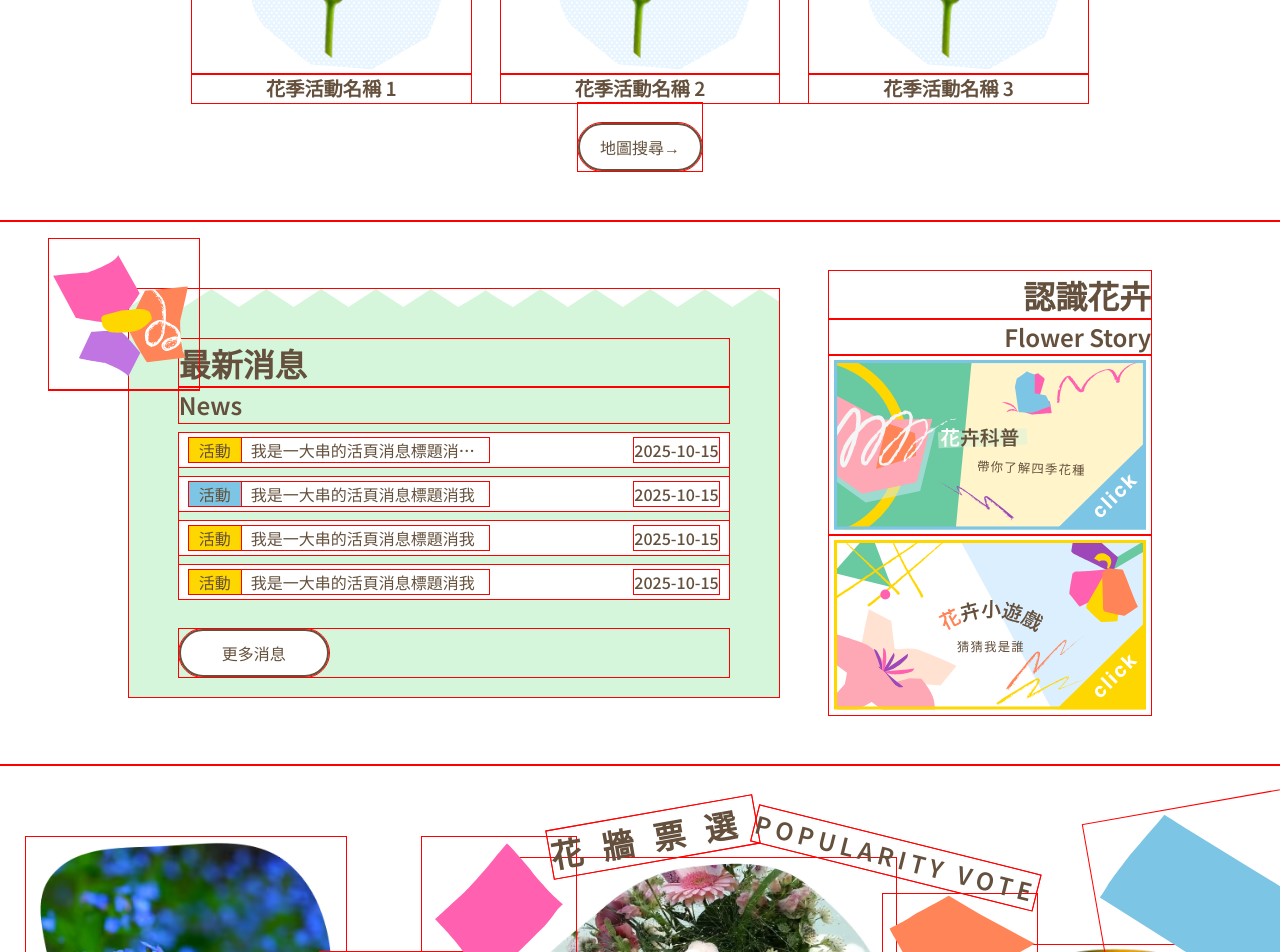
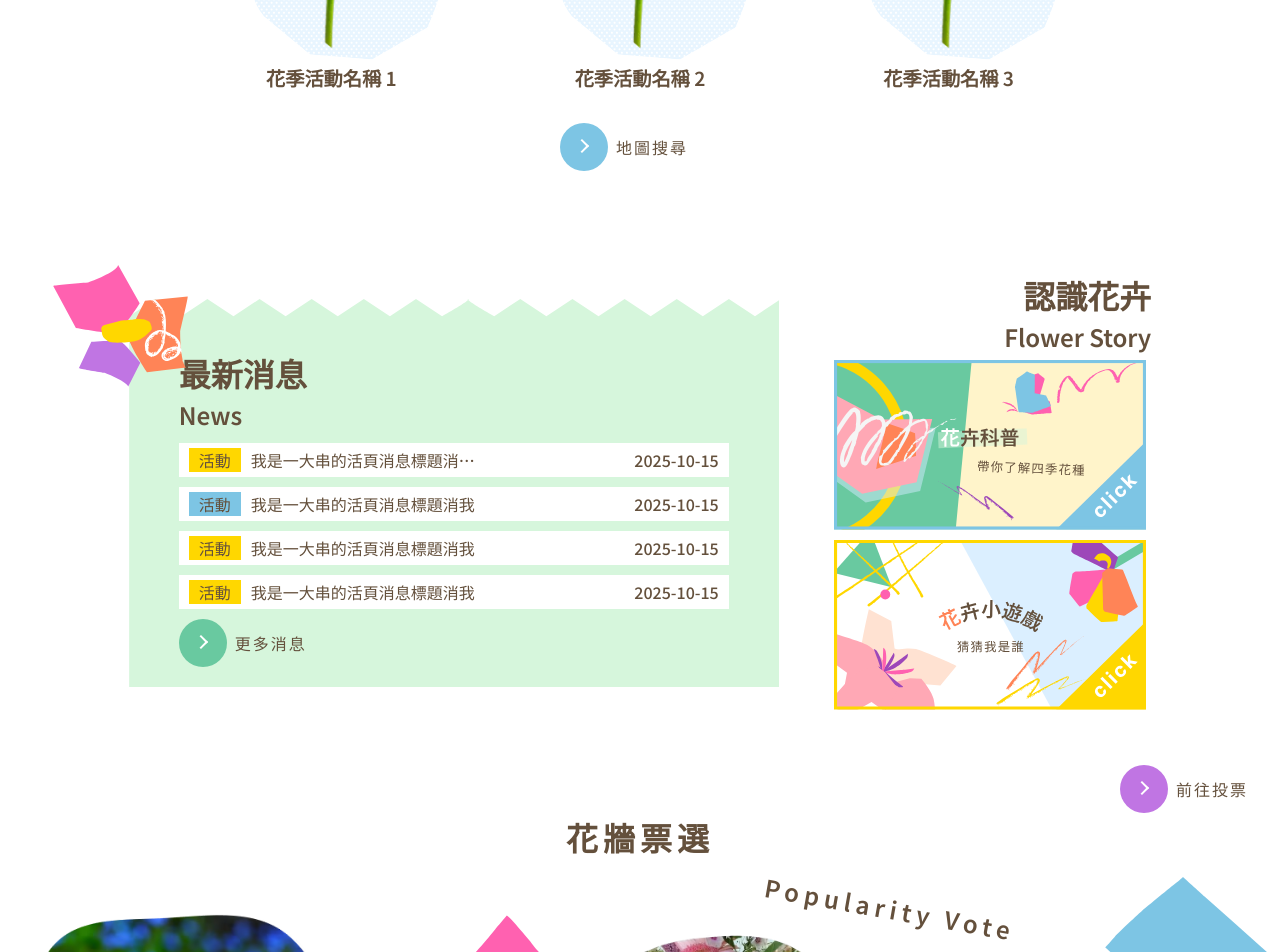
Before and after one commit to OvOpenguin/myBloomProject, a React (Vite) app: page /wall in a window 1280 px wide. Shown: the part 1140-2092 px from the top of the page. Built offline with nearby package versions, Linux system fonts and the light colour scheme.

Commit message:
0904-更新首頁按鈕和menu背景線段距離

```diff
--- a/src/pages/Home.jsx
+++ b/src/pages/Home.jsx
@@ -47,6 +47,7 @@ import hfw2 from '../images/home/homefwro2.svg'
 import { IoIosArrowDropleft } from "react-icons/io";
 import { IoIosArrowDropright } from "react-icons/io";
 import { BsArrowUpRightCircleFill } from "react-icons/bs";
+import { IoIosArrowForward } from "react-icons/io";
 
 
 
@@ -195,7 +196,7 @@ const App = () => {
 
                     {/* 主副標 */}
                     <h2>近期活動</h2>
-                    <h3>Recent vents</h3>
+                    <h3>Recent Events</h3>
 
 
                     {/* Swiper測試 */}
@@ -250,7 +251,14 @@ const App = () => {
 
 
                     {/* 地圖搜尋btn */}
-                    <Link to="./map"><div className="homeBtn">地圖搜尋→</div></Link>
+                    <Link to="./map">
+                        <button className="h-btn-map">
+                            <span className="circle">
+                                <span className="icon arrow"></span>
+                            </span>
+                            <span className="btn-text">地圖搜尋</span>
+                        </button>
+                    </Link>
 
                 </section>
 
@@ -276,7 +284,16 @@ const App = () => {
                                 <li><div><p><span className="tag1">活動</span>我是一大串的活頁消息標題消我</p></div><time className="itime">2025-10-15</time></li>
                                 <li><div><p><span className="tag1">活動</span>我是一大串的活頁消息標題消我</p></div><time className="itime">2025-10-15</time></li>
                             </ul>
-                            <Link to="./news"><div className="homeBtn">更多消息</div></Link>
+
+                            {/* 更多消息按鈕 */}
+                            <Link to="./news">
+                                <button className="h-btn-news">
+                                    <span className="circle">
+                                        <span className="icon arrow"></span>
+                                    </span>
+                                    <span className="btn-text">更多消息</span>
+                                </button>
+                            </Link>
                         </div>
 
                         <div className="home-story">
@@ -316,9 +333,18 @@ const App = () => {
 
                 <section className="home-vote">
                     <div className="home-inner">
+                        <Link to="./wall">
+                                <button className="h-btn-wall">
+                                    <span className="circle">
+                                        <span className="icon arrow"></span>
+                                    </span>
+                                    <span className="btn-text">前往投票</span>
+                                </button>
+                            </Link>
+                        <div className="h-v-title">
+                            <div className="hv t1"><h2>花牆票選</h2><h3>Popularity Vote</h3></div>
+                        </div>
                         <div className="h-v-photos">
-                            <div className="hv t1"><h2>花牆票選</h2></div>
-                            <div className="hv t2"><h3>POPULARITY VOTE</h3></div>
                             <div className="hv p1"><img src={hfwr1} alt="" /></div>
                             <div className="hv p2"><img src={hfwr2} alt="" /></div>
                             <div className="hv p3"><img src={hfwr3} alt="" /></div>
--- a/src/sass/home.scss
+++ b/src/sass/home.scss
@@ -5,7 +5,7 @@
 
 // outline check
 * {
-   outline: 1px solid red;
+    // outline: 1px solid red;
 }
 
 // swiper 設定
@@ -114,14 +114,259 @@
 
 
 /* home共用區 */
-.homeBtn {
-    color: $brown-100;
-    padding: 10px 20px;
-    border: 2px solid $brown-100;
-    border-radius: 999px;
-    background-color: #fff;
-    margin-top: 20px;
-}
+
+button {
+        position: relative;
+        display: inline-block;
+        cursor: pointer;
+        outline: none;
+        border: 0;
+        vertical-align: middle;
+        text-decoration: none;
+        background: transparent;
+        padding: 0;
+        font-size: inherit;
+        font-family: inherit;
+
+        // 地圖搜尋按鈕
+        &.h-btn-map {
+            width: 10rem;
+            height: auto;
+            margin-top: 30px;
+
+            .circle {
+                transition: all 0.45s cubic-bezier(0.65, 0, .076, 1);
+                position: relative;
+                display: block;
+                margin: 0;
+                width: 3rem;
+                height: 3rem;
+                background: #7DC5E4;
+                border-radius: 99px;
+
+                .icon {
+                    transition: all 0.45s cubic-bezier(0.65, 0, .076, 1);
+                    position: absolute;
+                    top: 0;
+                    bottom: 0;
+                    margin: auto;
+                    background: #fff;
+
+                    &.arrow {
+                        transition: all 0.45s cubic-bezier(0.65, 0, .076, 1);
+                        left: 0.625rem;
+                        width: 1.125rem;
+                        height: 0.125rem;
+                        background: none;
+
+                        &::before {
+                            position: absolute;
+                            content: '';
+                            top: -0.25rem;
+                            right: 0.0625rem;
+                            width: 0.625rem;
+                            height: 0.625rem;
+                            border-top: 0.125rem solid #fff;
+                            border-right: 0.125rem solid #fff;
+                            transform: rotate(45deg);
+                        }
+                    }
+                }
+            }
+
+            .btn-text {
+                transition: all 0.45s cubic-bezier(0.65, 0, .076, 1);
+                position: absolute;
+                top: 0px;
+                left: 0;
+                right: 0;
+                padding: 12px;
+                margin-left: 24px;
+                color: #64503C;
+                font-weight: 400;
+                line-height: 1.6;
+                text-align: center;
+                letter-spacing: 2px;
+
+            }
+        }
+
+        &:hover {
+            .circle {
+                width: 100%;
+
+                .icon {
+                    &.arrow {
+                        background: #fff;
+                        transform: translate(1rem, 0);
+                    }
+                }
+            }
+            .btn-text {
+                color: #fff;
+            }
+        }
+
+        // 更多消息按鈕
+        &.h-btn-news {
+            width: 10rem;
+            height: auto;
+
+            .circle {
+                transition: all 0.45s cubic-bezier(0.65, 0, .076, 1);
+                position: relative;
+                display: block;
+                margin: 0;
+                width: 3rem;
+                height: 3rem;
+                background: #69C9A0;
+                border-radius: 99px;
+
+                .icon {
+                    transition: all 0.45s cubic-bezier(0.65, 0, .076, 1);
+                    position: absolute;
+                    top: 0;
+                    bottom: 0;
+                    margin: auto;
+                    background: #fff;
+
+                    &.arrow {
+                        transition: all 0.45s cubic-bezier(0.65, 0, .076, 1);
+                        left: 0.625rem;
+                        width: 1.125rem;
+                        height: 0.125rem;
+                        background: none;
+
+                        &::before {
+                            position: absolute;
+                            content: '';
+                            top: -0.25rem;
+                            right: 0.0625rem;
+                            width: 0.625rem;
+                            height: 0.625rem;
+                            border-top: 0.125rem solid #fff;
+                            border-right: 0.125rem solid #fff;
+                            transform: rotate(45deg);
+                        }
+                    }
+                }
+            }
+
+            .btn-text {
+                transition: all 0.45s cubic-bezier(0.65, 0, .076, 1);
+                position: absolute;
+                top: 0px;
+                left: 0;
+                right: 0;
+                padding: 12px;
+                margin-left: 24px;
+                color: #64503C;
+                font-weight: 400;
+                line-height: 1.6;
+                text-align: center;
+                letter-spacing: 2px;
+
+            }
+        }
+
+        &:hover {
+            .circle {
+                width: 100%;
+
+                .icon {
+                    &.arrow {
+                        background: #fff;
+                        transform: translate(1rem, 0);
+                    }
+                }
+            }
+            .btn-text {
+                color: #fff;
+            }
+        }
+
+        // 花牆按鈕
+        &.h-btn-wall {
+            width: 10rem;
+            height: auto;
+            display: flex;
+            justify-self: flex-end;
+
+            .circle {
+                transition: all 0.45s cubic-bezier(0.65, 0, .076, 1);
+                position: relative;
+                display: block;
+                margin: 0;
+                width: 3rem;
+                height: 3rem;
+                background: #C075E3;
+                border-radius: 99px;
+
+                .icon {
+                    transition: all 0.45s cubic-bezier(0.65, 0, .076, 1);
+                    position: absolute;
+                    top: 0;
+                    bottom: 0;
+                    margin: auto;
+                    background: #fff;
+
+                    &.arrow {
+                        transition: all 0.45s cubic-bezier(0.65, 0, .076, 1);
+                        left: 0.625rem;
+                        width: 1.125rem;
+                        height: 0.125rem;
+                        background: none;
+
+                        &::before {
+                            position: absolute;
+                            content: '';
+                            top: -0.25rem;
+                            right: 0.0625rem;
+                            width: 0.625rem;
+                            height: 0.625rem;
+                            border-top: 0.125rem solid #fff;
+                            border-right: 0.125rem solid #fff;
+                            transform: rotate(45deg);
+                        }
+                    }
+                }
+            }
+
+            .btn-text {
+                transition: all 0.45s cubic-bezier(0.65, 0, .076, 1);
+                position: absolute;
+                top: 0px;
+                left: 0;
+                right: 0;
+                padding: 12px;
+                margin-left: 24px;
+                color: #64503C;
+                font-weight: 400;
+                line-height: 1.6;
+                text-align: center;
+                letter-spacing: 2px;
+
+            }
+        }
+
+        &:hover {
+            .circle {
+                width: 100%;
+
+                .icon {
+                    &.arrow {
+                        background: #fff;
+                        transform: translate(1rem, 0);
+                    }
+                }
+            }
+            .btn-text {
+                color: #fff;
+            }
+        }
+
+
+    }
 
 
 
@@ -623,6 +868,9 @@
             cursor: default;
         }
     }
+
+
+
 }
 
 
@@ -971,20 +1219,38 @@
 
     .home-inner {
         width: 100%;
-        overflow: hidden;
         user-select: none; // 反選取
+
+        .h-v-title {
+            display: flex;
+            justify-content: center;
+            align-items: center;
+            text-align: center;
+            letter-spacing: 5px;
+            margin-bottom: -90px;
+
+            h3 {
+                margin: 30px -500px 0 0;
+                transform: rotate(10deg);
+            }
+        }
 
         .h-v-photos {
             position: relative;
             width: 100%;
             aspect-ratio: 16 / 9;
+            overflow: hidden;
+            z-index: -1;
 
-            /* 比例 */
+            @media (max-width:640px) {
+                aspect-ratio: 3 / 4;
+            }
+
+
             img {
                 position: absolute;
                 object-fit: cover;
-                width: 20%
-                    /* 用百分比大小，隨父層等比縮放 */
+                width: 20%;
             }
 
             .p1 img {
@@ -1039,6 +1305,7 @@
                 top: 26%;
                 left: 25%;
                 width: 13%;
+                animation: shake3 3s infinite ease-in-out;
             }
 
             .d3 img {
@@ -1051,6 +1318,7 @@
                 bottom: 38%;
                 left: 50%;
                 width: 8%;
+                animation: shake2 3s infinite ease-in-out;
             }
 
             .d5 img {
@@ -1076,24 +1344,9 @@
                 right: -6%;
                 width: 20%;
                 transform: rotate(-10deg);
-            }
-
-            .t1 {
-                position: absolute;
-                top:  10%;
-                left: 51%;
-                transform: translate(-50%, -50%) rotate(-10deg);
-                letter-spacing:20px;
-                z-index: 2;
-            }
-            .t2 {
-                position: absolute;
-                top:  13%;
-                left: 70%;
-                transform: translate(-50%, -50%) rotate(14deg);
-                letter-spacing: 5px;
-                z-index: 2;
+                animation: shake1 3s infinite ease-in-out;
             }
         }
+
     }
 }
--- a/src/sass/variables/_layout.scss
+++ b/src/sass/variables/_layout.scss
@@ -63,7 +63,7 @@ header {
             position: fixed;
             z-index: 4;
             right: 0;
-            background-color: $bg-blue;
+            background-color: #FFF4CA;
             flex-direction: column;
             gap: 30px;
             width: 200px;
@@ -87,7 +87,7 @@ header {
 
         svg {
             display: block;
-            margin-top: 0px;
+            margin-top: -10px;
             /* 控制 svg 與文字的距離 */
         }
 
```
